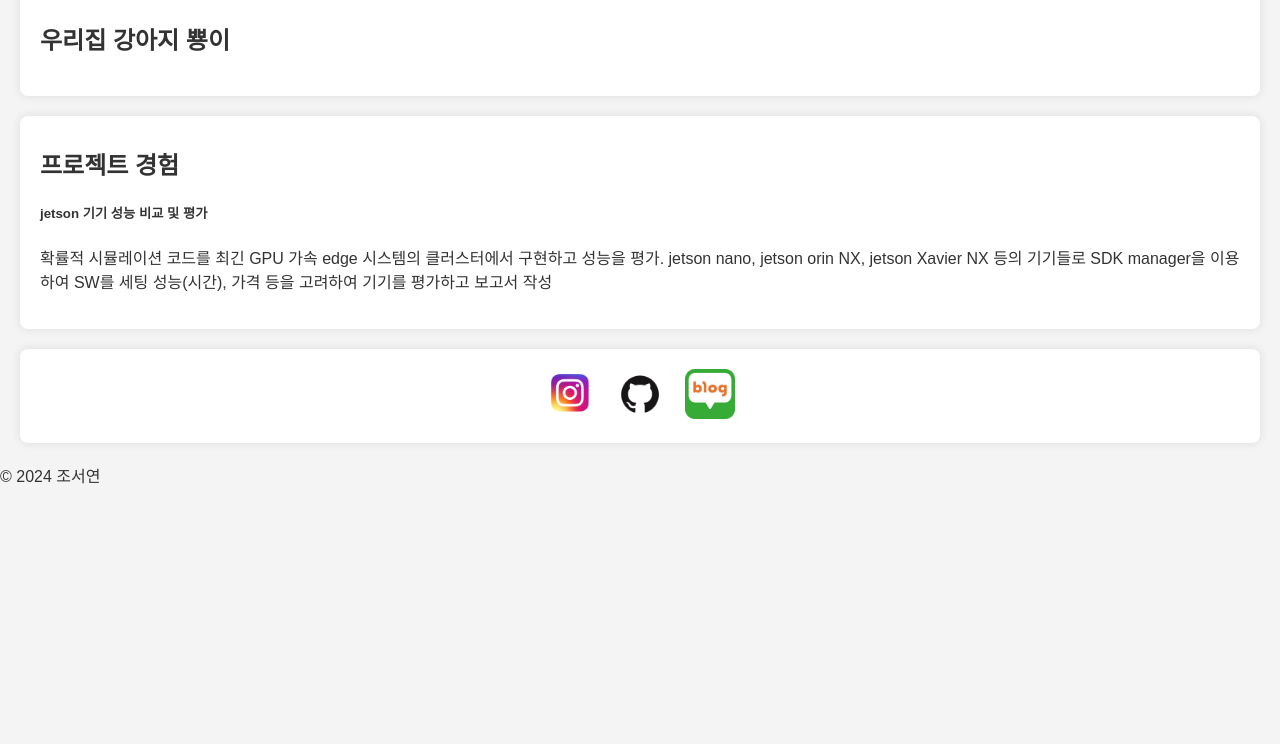
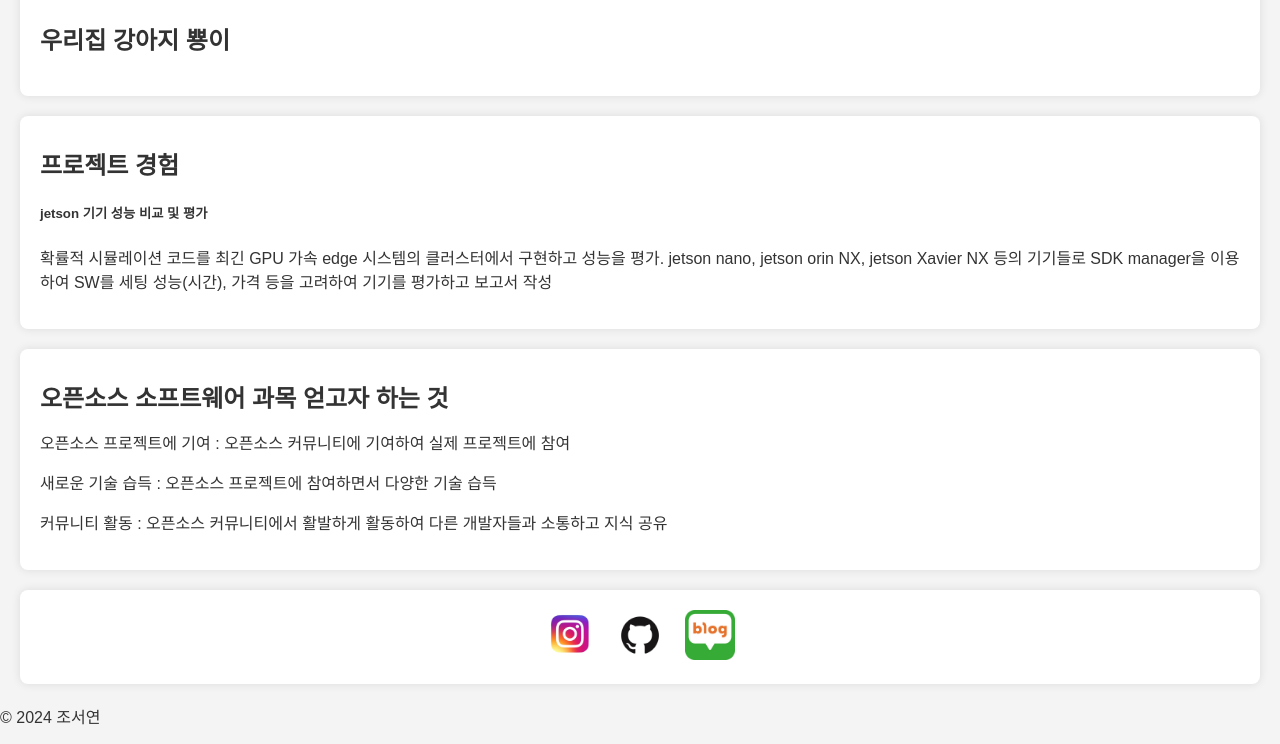
Before and after one commit to jsy011016/Mid-Term-Project, a plain HTML site: page index.html in a window 1280 px wide. Shown: the part 2052-2796 px from the top of the page. Before the commit the page ends 2555 px from the top, so only its background shows below. Drawn offline with Linux system fonts and the light colour scheme.

Commit message:
Thirteen commit

```diff
--- a/index.html
+++ b/index.html
@@ -103,6 +103,13 @@
             성능(시간), 가격 등을 고려하여 기기를 평가하고 보고서 작성
         </p>
     </section>
+    <section>
+        <h2>오픈소스 소프트웨어 과목 얻고자 하는 것</h2>
+        <p>오픈소스 프로젝트에 기여 : 오픈소스 커뮤니티에 기여하여 실제 프로젝트에 참여
+        </p>
+        <p>새로운 기술 습득 : 오픈소스 프로젝트에 참여하면서 다양한 기술 습득</p>
+        <p>커뮤니티 활동 : 오픈소스 커뮤니티에서 활발하게 활동하여 다른 개발자들과 소통하고 지식 공유</p>
+    </section>
     <footer>
         <div class="social-links">
         <a href="https://www.instagram.com/gold3_jsy?igsh=MWI4OTFqeHJ1aGxnOQ==">
```
